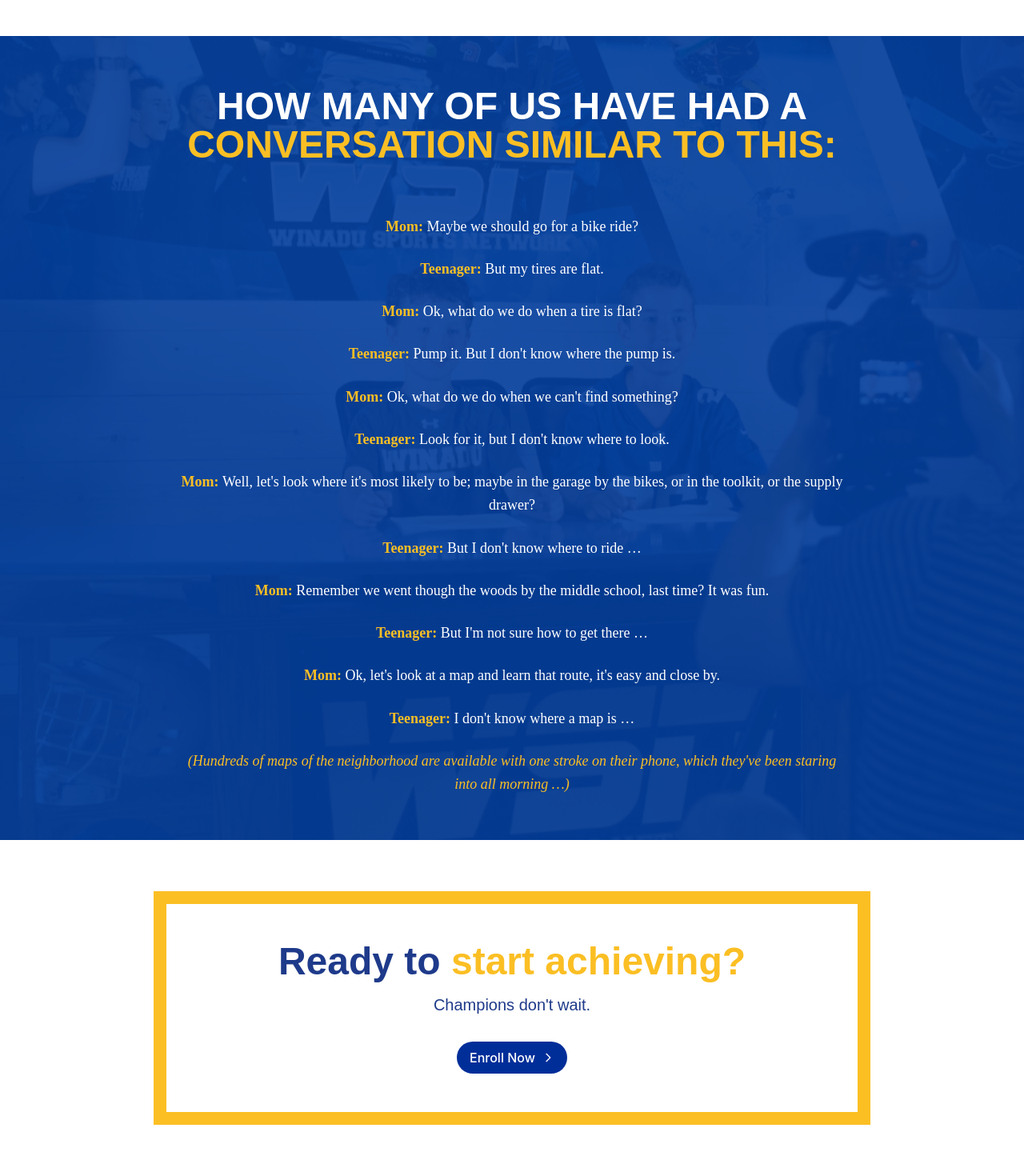
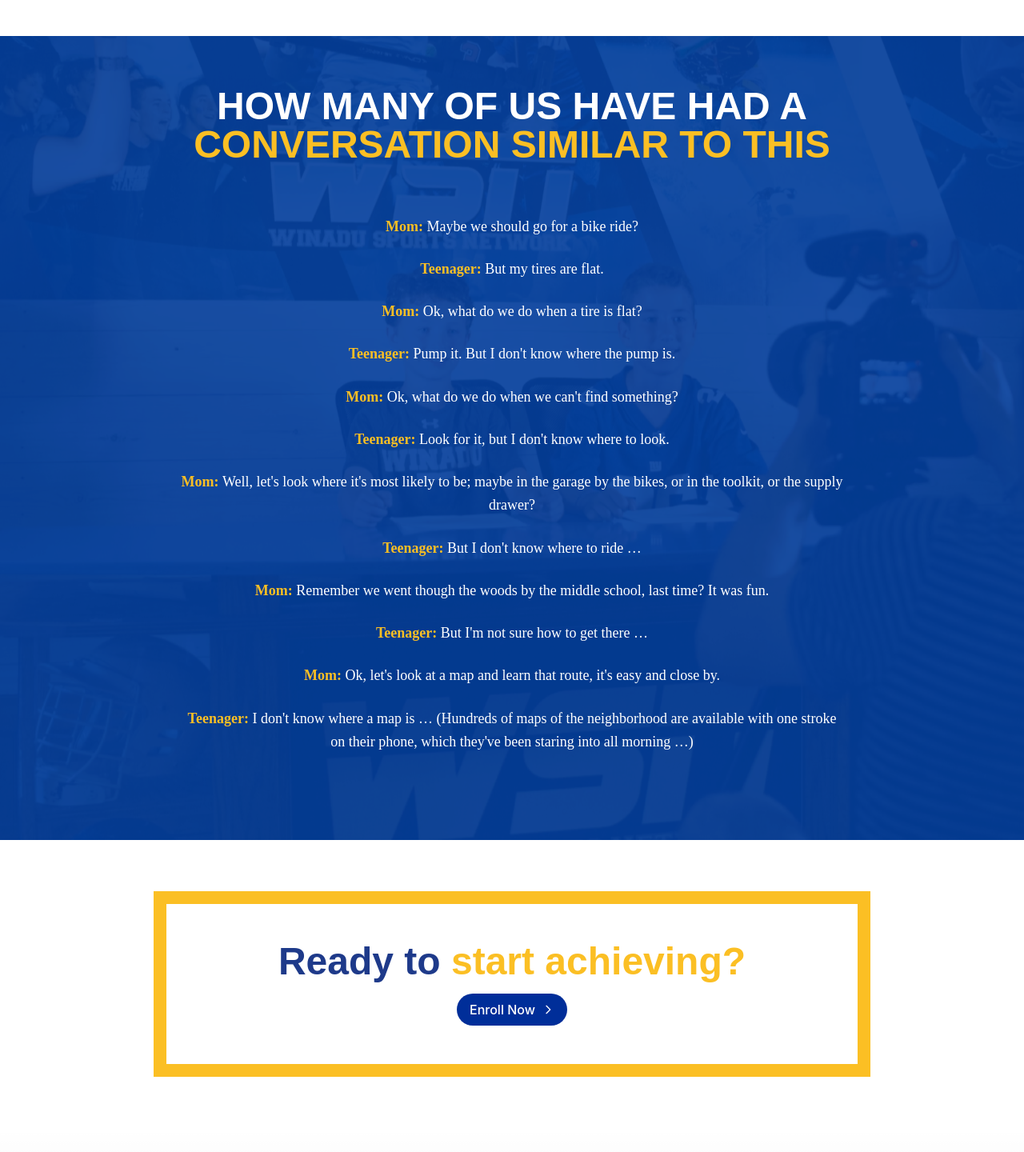
Before and after one commit to campsuccess/campsuccess, a React (Create React App) app: page /executive-functioning in a window 1280 px wide. Shown: the part 904-2344 px from the top of the page at 80% size. Built offline with nearby package versions, Linux system fonts and the light colour scheme.

Commit message:
Update ExecutiveFunctioning.js

```diff
--- a/src/pages/ExecutiveFunctioning.js
+++ b/src/pages/ExecutiveFunctioning.js
@@ -45,7 +45,7 @@ const ExecutiveFunctioning = () => {
         <div className="relative z-10 container-custom">
           <div className="max-w-4xl mx-auto text-center">
             <h2 className="text-5xl font-bold text-white uppercase mb-8" style={{fontFamily: "'PP Neue Montreal', sans-serif"}}>
-              HOW MANY OF US HAVE HAD A <span className="text-camp-yellow">CONVERSATION SIMILAR TO THIS:</span>
+              HOW MANY OF US HAVE HAD A <span className="text-camp-yellow">CONVERSATION SIMILAR TO THIS</span>
             </h2>
 
             <div className="p-8">
@@ -72,11 +72,8 @@ const ExecutiveFunctioning = () => {
 
                 <p><span className="text-camp-yellow font-bold">Mom: </span>Ok, let's look at a map and learn that route, it's easy and close by.</p>
 
-                <p><span className="text-camp-yellow font-bold">Teenager: </span>I don't know where a map is …</p>
+                <p><span className="text-camp-yellow font-bold">Teenager: </span>I don't know where a map is … (Hundreds of maps of the neighborhood are available with one stroke on their phone, which they've been staring into all morning …)</p>
 
-                <p className="text-camp-yellow italic mt-8">
-                  (Hundreds of maps of the neighborhood are available with one stroke on their phone, which they've been staring into all morning …)
-                </p>
               </div>
             </div>
           </div>
@@ -90,9 +87,6 @@ const ExecutiveFunctioning = () => {
             <h2 className="text-5xl font-bold text-camp-blue mb-4" style={{fontFamily: "'Getafe', sans-serif"}}>
               Ready to <span className="text-camp-yellow">start achieving?</span>
             </h2>
-            <p className="text-xl text-camp-blue mb-8" style={{fontFamily: "'PP Neue Montreal', sans-serif"}}>
-              Champions don't wait.
-            </p>
             <a
               href="https://google.com"
               target="_blank"
```
